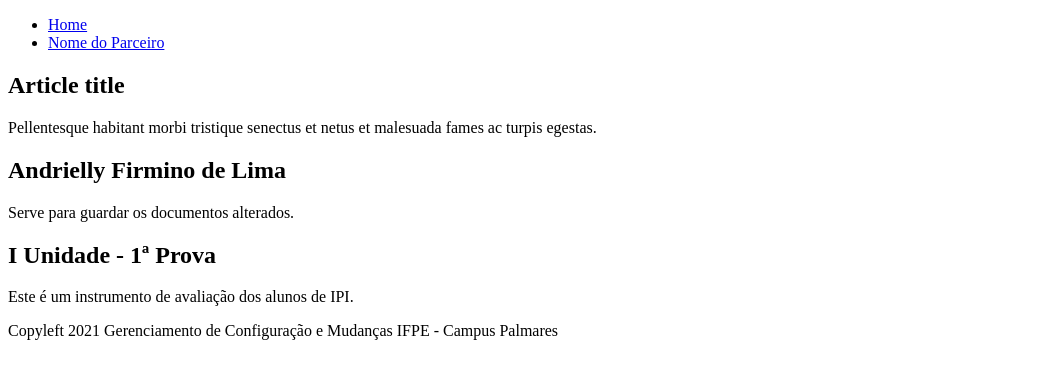
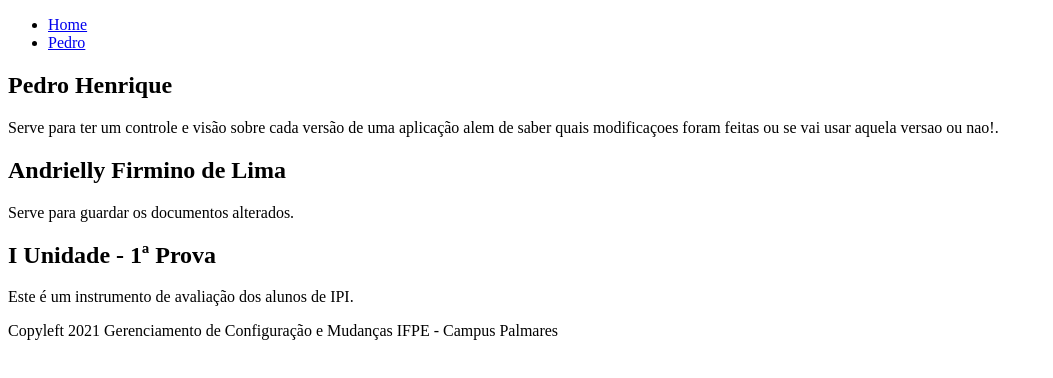
Before and after one commit to Andrielly091/AFL5, a plain HTML site: page pedro.html in a window 1280 px wide. Shown: the whole page, without its empty margins (0-1053 px from the left). Drawn offline with Linux system fonts and the light colour scheme.

Commit message:
Atualização dos arquivos by Phs

```diff
--- a/pedro.html
+++ b/pedro.html
@@ -13,7 +13,7 @@
 		<nav>
 			<ul>
 				<li><a href="index.html">Home</a></li>
-                <li><a href="#">Nome do Parceiro</a></li>
+                <li><a href="pedro.html">Pedro</a></li>
 			</ul>
 		</nav>
 	</header>
@@ -23,10 +23,10 @@
 		<article>
 			<header>
                 <!-- Digite o seu nome completo aqui -->
-				<h2>Article title</h2>
+				<h2>Pedro Henrique</h2>
 			</header>
             <!-- Usando suas palavras, explique para que serve o controle de versão? -->
-			<p>Pellentesque habitant morbi tristique senectus et netus et malesuada fames ac turpis egestas.</p>
+			<p>Serve para ter um controle e visão sobre cada versão de uma aplicação alem de saber quais modificaçoes foram feitas ou se vai usar aquela versao ou nao!.</p>
 		</article>
 
 		<article>
```
Also changed, not shown: index.html (+3 -3 lines).
